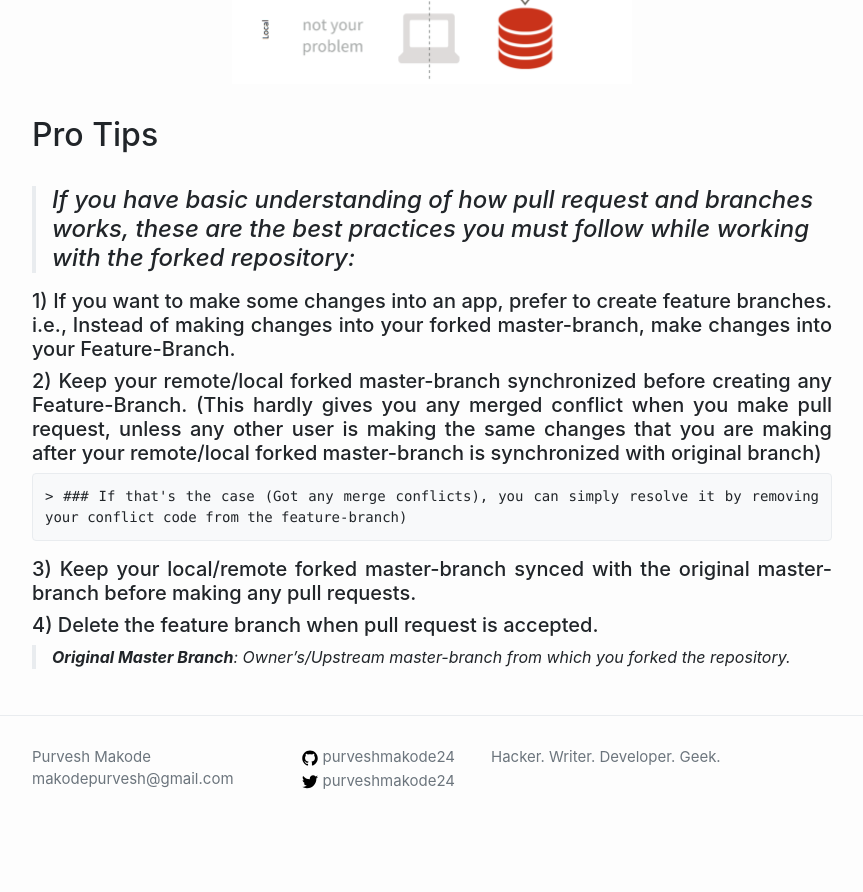
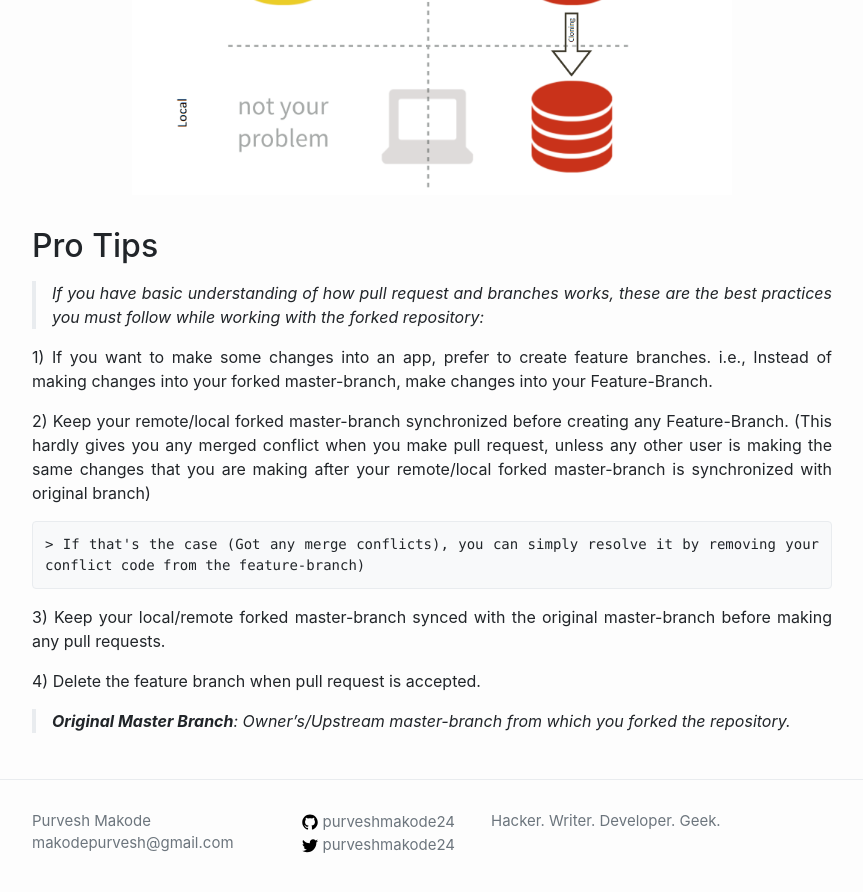
Before and after one commit to purveshmakode24/blog, a Jekyll site: the page built from _posts/2019-12-25-working-with-forks.md, in a window 1280 px wide and 900 px high, scrolled down 1768 px. Shown: the top 892 px of the window, without its empty margins (208-1071 px from the left). Built offline with Jekyll 4.4.1, drawn with Linux system fonts in a browser that asks for light colours; before the commit the page ends 2604 px from its top, so only the background shows below that.

Commit message:
Update 2019-12-25-working-with-forks.md

```diff
--- a/_posts/2019-12-25-working-with-forks.md
+++ b/_posts/2019-12-25-working-with-forks.md
@@ -53,22 +53,22 @@
 > In case if you're confused with what remote and local in this context really means?! Following diagram will help you out
 
 
-<img src="/assets/images/fork-and-clone.png" alt="fork-and-clone" style="width: 400px; display: block;
+<img src="/assets/images/fork-and-clone.png" alt="fork-and-clone" style="width: 600px; display: block;
     margin: 0 auto;"/>
 
 
 ## Pro Tips
 
-> #### If you have basic understanding of how pull request and branches works, these are the best practices you must follow while working with the forked repository:
+> If you have basic understanding of how pull request and branches works, these are the best practices you must follow while working with the forked repository:
 
-##### 1) If you want to make some changes into an app, prefer to create feature branches. i.e., Instead of making changes into your forked master-branch, make changes into your Feature-Branch.
+1) If you want to make some changes into an app, prefer to create feature branches. i.e., Instead of making changes into your forked master-branch, make changes into your Feature-Branch.
 
-##### 2) Keep your remote/local forked master-branch synchronized before creating any Feature-Branch. (This hardly gives you any merged conflict when you make pull request, unless any other user is making the same changes that you are making after your remote/local forked master-branch is synchronized with original branch)
+2) Keep your remote/local forked master-branch synchronized before creating any Feature-Branch. (This hardly gives you any merged conflict when you make pull request, unless any other user is making the same changes that you are making after your remote/local forked master-branch is synchronized with original branch)
 
-    > ### If that's the case (Got any merge conflicts), you can simply resolve it by removing your conflict code from the feature-branch)
+    > If that's the case (Got any merge conflicts), you can simply resolve it by removing your conflict code from the feature-branch)
 
-##### 3) Keep your local/remote forked master-branch synced with the original master-branch before making any pull requests.
+3) Keep your local/remote forked master-branch synced with the original master-branch before making any pull requests.
 
-##### 4) Delete the feature branch when pull request is accepted.
+4) Delete the feature branch when pull request is accepted.
 
   > **Original Master Branch**: Owner's/Upstream master-branch from which you forked the repository.
```
